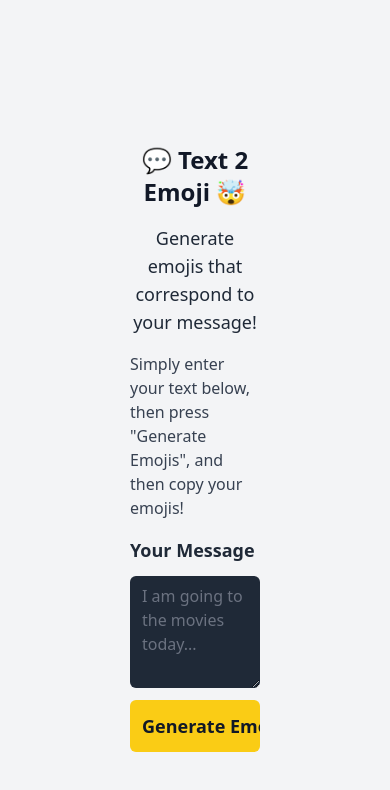
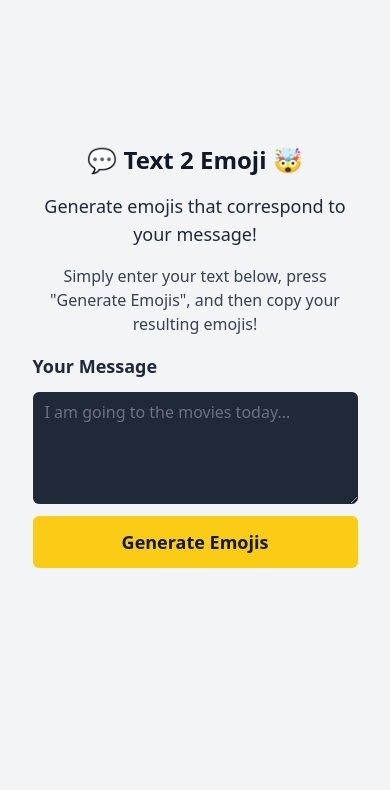
Before and after one commit to BenGOsborn/text-2-emoji, a React (Vite) app: page / in a window 390 px wide. Shown: the top 790 px of the page. Built offline with nearby package versions, Linux system fonts and the light colour scheme; no server answers.

Commit message:
🎉 Update

```diff
--- a/index.html
+++ b/index.html
@@ -4,7 +4,7 @@
         <meta charset="UTF-8" />
         <link rel="icon" type="image/svg+xml" href="/vite.svg" />
         <meta name="viewport" content="width=device-width, initial-scale=1.0" />
-        <title>Text 2 Emoji - By Ben</title>
+        <title>Text 2 Emoji</title>
     </head>
     <body>
         <div id="root"></div>
--- a/src/App.tsx
+++ b/src/App.tsx
@@ -8,30 +8,45 @@ function App() {
     const apiKey = import.meta.env.VITE_API_KEY;
 
     const [emoji, setEmoji] = useState<string[] | null>(null);
+    const [loading, setLoading] = useState<boolean>(false);
 
     return (
         <div className="mt-36 flex flex-col space-y-4">
             <h1 className="text-center text-2xl font-bold text-gray-900">💬 Text 2 Emoji 🤯</h1>
             <h2 className="text-center text-lg font-medium text-gray-800">Generate emojis that correspond to your message!</h2>
-            <p className="text-md font-medium text-gray-700">Simply enter your text below, then press "Generate Emojis", and then copy your emojis!</p>
+            <p className="text-center text-md font-medium text-gray-700">Simply enter your text below, press "Generate Emojis", and then copy your resulting emojis!</p>
             <form
                 className="flex flex-col space-y-3"
                 onSubmit={async (e) => {
                     e.preventDefault();
-                    const value = (e.target as any).text.value;
 
-                    const data = await submit(apiUrl, apiKey, value);
-                    setEmoji(data);
+                    if (!loading) {
+                        setLoading(true);
 
-                    // @ts-ignore
-                    e.target.reset();
+                        const value = (e.target as any).text.value;
+
+                        submit(apiUrl, apiKey, value)
+                            .then((data) => {
+                                setEmoji(data);
+
+                                // @ts-ignore
+                                e.target.reset();
+
+                                setLoading(false);
+                            })
+                            .catch(() => setLoading(false));
+                    }
                 }}
             >
                 <label htmlFor="text" className="text-lg font-bold text-gray-800">
                     Your Message
                 </label>
                 <textarea rows={4} className="rounded-md border-none bg-gray-800 font-medium text-base text-white" name="text" id="text" placeholder="I am going to the movies today..."></textarea>
-                <input className="bg-yellow-400 hover:bg-yellow-500 rounded-md p-3 font-bold text-lg text-gray-900 cursor-pointer" type="submit" value="Generate Emojis" />
+                {!loading ? (
+                    <input className="bg-yellow-400 hover:bg-yellow-500 rounded-md p-3 font-bold text-lg text-gray-900 cursor-pointer" type="submit" value="Generate Emojis" />
+                ) : (
+                    <input className="bg-yellow-500 rounded-md p-3 font-bold text-lg text-gray-900 cursor-default" type="submit" disabled={true} value="Loading Emojis..." />
+                )}
             </form>
             {emoji && (
                 <>
--- a/src/main.tsx
+++ b/src/main.tsx
@@ -5,7 +5,7 @@ import App from "./App";
 
 ReactDOM.createRoot(document.getElementById("root") as HTMLElement).render(
     <React.StrictMode>
-        <main className="w-1/3 mx-auto">
+        <main className="w-5/6 lg:w-1/2 xl:w-1/3 mx-auto">
             <App />
         </main>
     </React.StrictMode>
```
